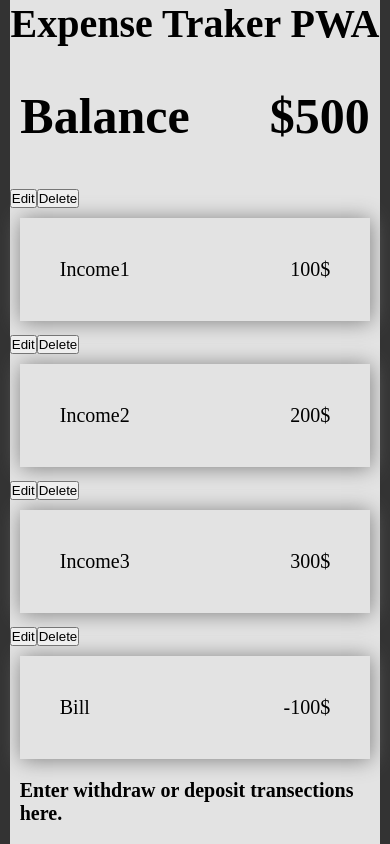
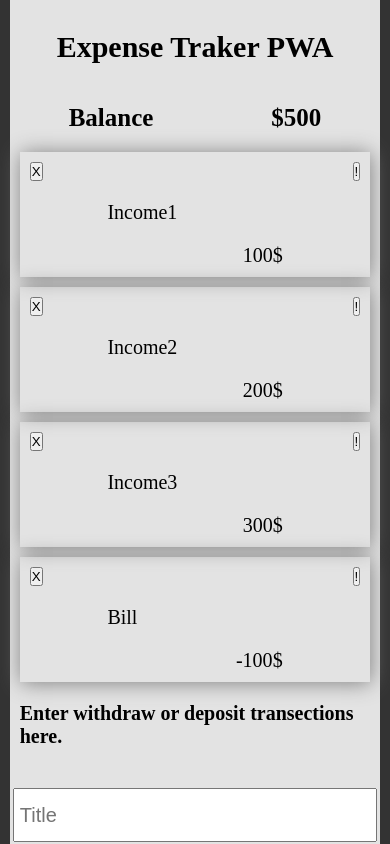
Before and after one commit to hamzakhalidbhutta/Expenses-Tracker-pwa, a React (Create React App) app: page / in a window 390 px wide. Shown: the top 844 px of the page. Built offline with nearby package versions, Linux system fonts and the light colour scheme.

Commit message:
Made Responsive

```diff
--- a/src/Components/Card.tsx
+++ b/src/Components/Card.tsx
@@ -3,6 +3,18 @@ import React from "react";
 const Card = (props: any): JSX.Element => {
   return (
     <>
+      <div className="card">
+        <div className="controls">
+          {" "}
+          <button
+            className="spanDel"
+            onClick={(e) => {
+              e.preventDefault();
+              props.delTransection(props.id);
+            }}
+          >
+            X
+          </button>
           <button
             className="spanUpdate"
             onClick={(e) => {
@@ -10,18 +22,9 @@ const Card = (props: any): JSX.Element => {
               props.updateTransection(props.id);
             }}
           >
-        Edit
+            !
           </button>
-      <button
-        className="spanDel"
-        onClick={(e) => {
-          e.preventDefault();
-          props.delTransection(props.id);
-        }}
-      >
-        Delete
-      </button>
-      <div className="card">
+        </div>
         <div className="title">{props.title}</div>
         <div className="c_amount">{props.amount}$</div>
       </div>
--- a/src/Scss/partials/_amount.scss
+++ b/src/Scss/partials/_amount.scss
@@ -3,6 +3,7 @@
   display: flex;
   align-items: center;
   justify-content: center;
+  flex-wrap: wrap;
   div {
     flex-grow: 1;
     display: flex;
@@ -10,8 +11,19 @@
     justify-content: center;
     padding: 3rem;
     margin: 1rem;
-    h2{
-        font-size: 5rem;
+    h2 {
+      font-size: 5rem;
     }
   }
 }
+@media (max-width: 750px) {
+  .amount {
+    div {
+      padding: 0.5rem;
+      margin: 0.5rem;
+      h2 {
+        font-size: 2.5rem;
+      }
+    }
+  }
+}
--- a/src/Scss/partials/_card.scss
+++ b/src/Scss/partials/_card.scss
@@ -1,14 +1,27 @@
 .card {
-    box-shadow: 0.1rem 0.1rem 2rem gray;
-    margin: 1rem;
+  box-shadow: 0.1rem 0.1rem 2rem gray;
+  margin: 1rem;
   display: flex;
   justify-content: space-between;
   align-items: center;
+
+  .controls {
+    height: 100%;
+    display: flex;
+    flex-direction: column;
+    justify-content: center;
+    align-items: space-evenly;
+    button {
+      margin: 1rem;
+    }
+  }
+
   .title,
   .c_amount {
     width: 50%;
     display: flex;
     align-items: center;
+    flex-wrap: wrap;
     padding: 3rem;
     margin: 1rem;
   }
@@ -19,3 +32,21 @@
     justify-content: flex-end;
   }
 }
+
+@media (max-width: 750px) {
+  .card {
+    flex-wrap: wrap;
+    justify-content: center;
+    .controls {
+      width: 100%;
+      flex-direction: row;
+      justify-content: space-between;
+    }
+
+    .title,
+    .c_amount {
+      padding: 0.5rem;
+      margin: 0.5rem;
+    }
+  }
+}
--- a/src/Scss/partials/_header.scss
+++ b/src/Scss/partials/_header.scss
@@ -1,7 +1,15 @@
-header{
-   text-align: center;
-
-    h1{
-        font-size: 4rem;
+header {
+    margin: 3rem 0;
+  text-align: center;
+  h1 {
+    font-size: 4rem;
+  }
+}
+@media (max-width: 750px) {
+  header {
+    text-align: center;
+    h1 {
+      font-size: 3rem;
     }
+  }
 }
```
Lines whose indentation alone changed are shown as unchanged.
